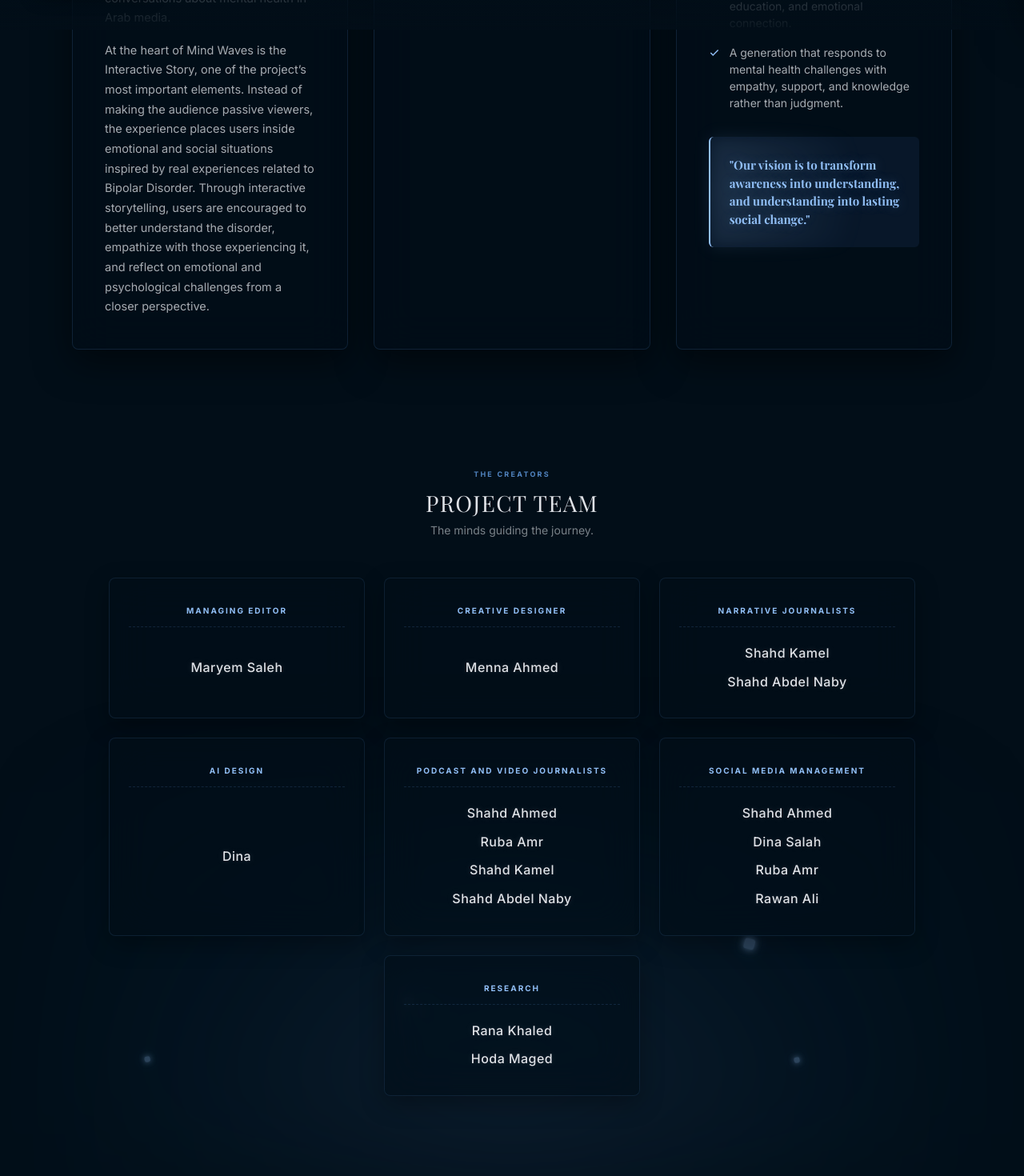
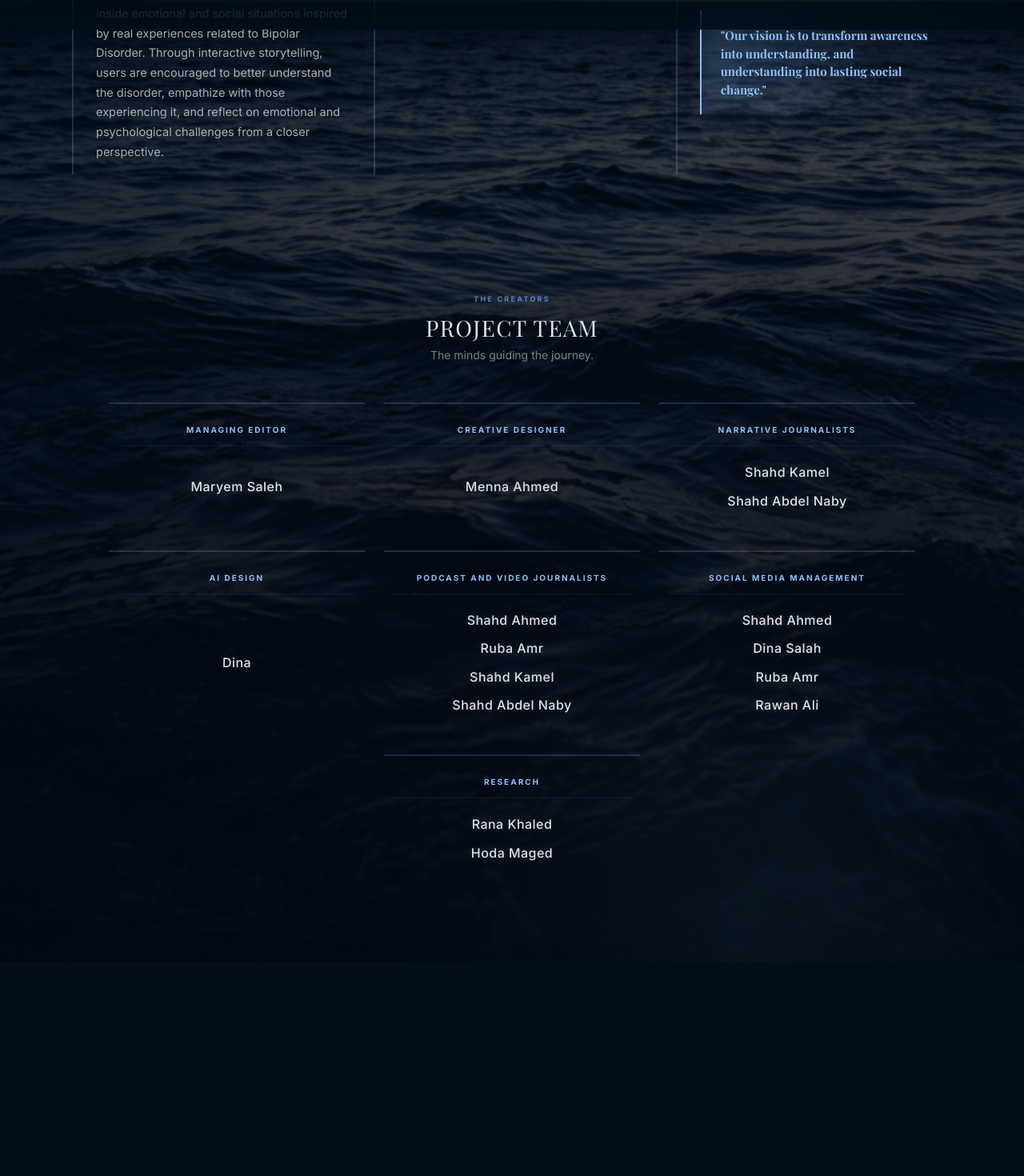
Before and after one commit to Pro-Abdallah/MindWaves, a React (Vite) app in the folder client/: page /why-we-sail in a window 1280 px wide. Shown: the part 763-2233 px from the top of the page at 80% size. After the commit the page ends 1966 px from the top, so only its background shows below. Built offline with nearby package versions, Linux system fonts and the light colour scheme; a web font is replaced by a local one.

Commit message:
feat: implement OceanWorld interactive SVG chart and add WhyWeSail component styling

```diff
--- a/client/src/components/OceanWorld/OceanWorld.css
+++ b/client/src/components/OceanWorld/OceanWorld.css
@@ -223,11 +223,9 @@
   align-items: center;
   gap: 4px;
   padding: 10px 16px 12px;
-  background: rgba(2, 14, 24, 0.72);
+  background: #020E18;
   border: 1px solid rgba(145, 191, 246, 0.18);
   border-radius: 8px;
-  backdrop-filter: blur(12px);
-  -webkit-backdrop-filter: blur(12px);
   text-align: center;
   white-space: nowrap;
   pointer-events: none;
@@ -272,7 +270,7 @@
 /* ── Hover / Active glow state ── */
 
 .ow-island-label--active {
-  background: rgba(2, 14, 24, 0.88);
+  background: #020E18;
   border-color: color-mix(in srgb, var(--island-accent, #91BFF6) 55%, transparent);
   /* multi-layer glow: inner halo + outer bloom */
   box-shadow:
--- a/client/src/components/WhyWeSail/WhyWeSail.css
+++ b/client/src/components/WhyWeSail/WhyWeSail.css
@@ -7,6 +7,7 @@
   position: relative;
   min-height: 100vh;
   width: 100vw;
+  margin-top: -70px; /* Offset the PageLayout navbar padding */
   background: #020E18;
   display: flex;
   align-items: center;
@@ -15,63 +16,60 @@
   overflow: hidden;
 }
 
-/* ── Sunset Sea Backdrop ── */
-
-.wws-ambient-bg {
+/* Ocean Background from test your inner echo */
+.bottle-ocean-bg {
   position: absolute;
-  inset: 0;
-  z-index: 1;
+  top: 0;
+  left: 0;
+  width: 100%;
+  height: 100%;
+  z-index: 0;
   pointer-events: none;
-}
-
-/* Warm hopeful sunset horizon glow in the center-bottom */
-.wws-sunset-glow {
-  position: absolute;
-  bottom: 0;
-  left: 50%;
-  transform: translateX(-50%);
-  width: 90vw;
-  height: 60vh;
-  background: radial-gradient(circle 800px at 50% 100%, rgba(81, 132, 192, 0.15) 0%, rgba(5, 57, 94, 0.08) 60%, transparent 100%);
-  filter: blur(80px);
-  mix-blend-mode: screen;
-}
-
-/* Drifting sky lanterns */
-.wws-lanterns {
-  position: absolute;
-  inset: 0;
   overflow: hidden;
 }
 
-.wws-lantern {
+.bottle-ocean-image {
   position: absolute;
-  bottom: -40px;
-  background: rgba(145, 191, 246, 0.35);
-  border-radius: 4px;
-  transform: rotate(45deg); /* looks like diamond lantern */
-  box-shadow: 0 0 10px rgba(145, 191, 246, 0.5), 0 0 20px rgba(81, 132, 192, 0.3);
-  opacity: 0;
-  animation: wwsLanternRise infinite linear;
+  top: -5%;
+  left: -5%;
+  width: 110%;
+  height: 110%;
+  background-size: cover;
+  background-position: center;
+  opacity: 0.6;
 }
 
-@keyframes wwsLanternRise {
-  0% {
-    bottom: -20px;
-    transform: translateY(0) rotate(45deg) scale(0.6);
-    opacity: 0;
-  }
-  10% {
-    opacity: 0.8;
-  }
-  85% {
-    opacity: 0.8;
-  }
-  100% {
-    bottom: 110vh;
-    transform: translateY(0) rotate(225deg) scale(1.3);
-    opacity: 0;
-  }
+.bottle-ocean-gradient {
+  position: absolute;
+  top: 0;
+  left: 0;
+  width: 100%;
+  height: 100%;
+  background: linear-gradient(to bottom, rgba(2, 8, 19, 0.2) 0%, rgba(2, 8, 19, 0.95) 100%);
+  z-index: 1;
+}
+
+.ambient-glow {
+  position: absolute;
+  border-radius: 50%;
+  filter: blur(100px);
+  z-index: 2;
+}
+
+.glow-1 {
+  width: 60vw;
+  height: 60vw;
+  top: -10%;
+  left: -10%;
+  background: radial-gradient(circle, rgba(81, 132, 192, 0.2) 0%, transparent 70%);
+}
+
+.glow-2 {
+  width: 70vw;
+  height: 70vw;
+  bottom: -20%;
+  right: -10%;
+  background: radial-gradient(circle, rgba(163, 217, 232, 0.15) 0%, transparent 70%);
 }
 
 /* ── Content Layout ── */
@@ -130,21 +128,22 @@
   display: flex;
   flex-direction: column;
   align-items: flex-start;
-  padding: 40px;
-  background: rgba(2, 14, 24, 0.78);
-  border: 1px solid rgba(81, 132, 192, 0.18);
-  border-radius: 8px;
-  backdrop-filter: blur(25px) saturate(1.2);
-  -webkit-backdrop-filter: blur(25px) saturate(1.2);
-  box-shadow: 0 15px 45px rgba(0, 0, 0, 0.5);
+  padding: 16px 0 16px 28px;
+  background: transparent;
+  border: none;
+  border-left: 2px solid rgba(145, 191, 246, 0.2);
+  border-radius: 0;
+  backdrop-filter: none;
+  -webkit-backdrop-filter: none;
+  box-shadow: none;
   text-align: left;
-  transition: all 0.3s ease;
+  transition: all 0.4s cubic-bezier(0.16, 1, 0.3, 1);
 }
 
 .wws-panel:hover {
-  border-color: rgba(145, 191, 246, 0.35);
-  box-shadow: 0 20px 50px rgba(81, 132, 192, 0.1);
-  transform: translateY(-4px);
+  border-left-color: rgba(145, 191, 246, 0.85);
+  transform: translateX(6px);
+  background: linear-gradient(90deg, rgba(145, 191, 246, 0.03), transparent);
 }
 
 .wws-panel__tag {
@@ -239,9 +238,9 @@
 /* Vision final highlighted quote */
 .wws-vision-highlight {
   position: relative;
-  padding: 24px;
-  background: rgba(81, 132, 192, 0.1);
-  border-radius: 6px;
+  padding: 20px 24px;
+  background: linear-gradient(90deg, rgba(81, 132, 192, 0.08), transparent);
+  border-radius: 0;
   border-left: 2px solid #91BFF6;
 }
 
@@ -315,21 +314,22 @@
   min-height: 160px;
   display: flex;
   flex-direction: column;
-  padding: 32px 24px;
-  background: rgba(2, 14, 24, 0.65);
-  border: 1px solid rgba(81, 132, 192, 0.15);
-  border-radius: 8px;
-  backdrop-filter: blur(25px) saturate(1.2);
-  -webkit-backdrop-filter: blur(25px) saturate(1.2);
+  padding: 24px 12px;
+  background: transparent;
+  border: none;
+  border-top: 2px solid rgba(145, 191, 246, 0.2);
+  border-radius: 0;
+  backdrop-filter: none;
+  -webkit-backdrop-filter: none;
   text-align: center;
-  transition: all 0.3s cubic-bezier(0.25, 0.8, 0.25, 1);
-  box-shadow: 0 10px 30px rgba(0, 0, 0, 0.3);
+  transition: all 0.4s cubic-bezier(0.16, 1, 0.3, 1);
+  box-shadow: none;
 }
 
 .wws-crew-card:hover {
-  border-color: rgba(145, 191, 246, 0.35);
+  border-top-color: rgba(145, 191, 246, 0.85);
   transform: translateY(-6px);
-  box-shadow: 0 20px 45px rgba(81, 132, 192, 0.15);
+  background: linear-gradient(180deg, rgba(145, 191, 246, 0.03), transparent);
 }
 
 .wws-crew-card__role {
--- a/client/src/components/WhyWeSail/WhyWeSail.jsx
+++ b/client/src/components/WhyWeSail/WhyWeSail.jsx
@@ -1,6 +1,6 @@
-import { useRef } from 'react'
 import { motion } from 'framer-motion'
 import { projectTeam } from './team.data'
+import OceanBackground from '../ABottleReturned/components/OceanBackground'
 import './WhyWeSail.css'
 
 export default function WhyWeSail() {
@@ -34,17 +34,6 @@ export default function WhyWeSail() {
     }
   }
 
-  // Floating lanterns decoration mimicking sunset light rising
-  const lanterns = useRef(
-    Array.from({ length: 12 }, (_, i) => ({
-      id: i,
-      left: 10 + Math.random() * 80,
-      delay: Math.random() * 10,
-      duration: 15 + Math.random() * 15,
-      size: 8 + Math.random() * 12
-    }))
-  )
-
   const missionPoints = [
     "To raise awareness about bipolar disorder using simple, clear, and scientifically accurate information.",
     "To correct common misconceptions surrounding the disorder, especially confusion with other mental health conditions.",
@@ -61,28 +50,7 @@ export default function WhyWeSail() {
 
   return (
     <section className="wws-container" id="why-we-sail" aria-label="Why We Sail Section">
-      {/* ── Immersive Sunset Sea Backdrop ── */}
-      <div className="wws-ambient-bg">
-        <div className="wws-sunset-glow" />
-        <div className="wws-water-reflection" />
-
-        {/* Floating sky lanterns */}
-        <div className="wws-lanterns">
-          {lanterns.current.map(l => (
-            <span
-              key={l.id}
-              className="wws-lantern"
-              style={{
-                left: `${l.left}%`,
-                width: `${l.size}px`,
-                height: `${l.size}px`,
-                animationDelay: `${l.delay}s`,
-                animationDuration: `${l.duration}s`
-              }}
-            />
-          ))}
-        </div>
-      </div>
+      <OceanBackground isBlurred={false} />
 
       {/* ── Section Content Wrapper ── */}
       <div className="wws-content">
```
